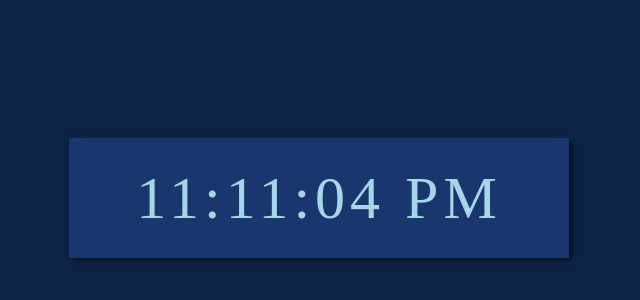
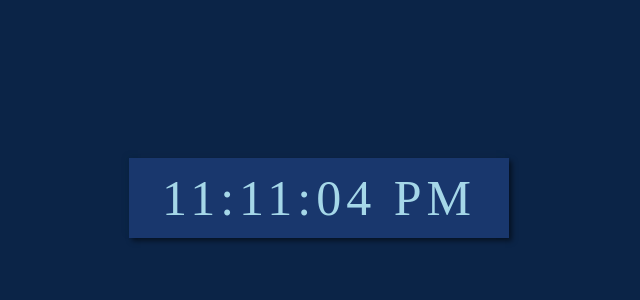
Before and after one commit to azadkiziltas/Digital-Clock-App, a plain HTML site: page index.html in a window 1280 px wide. Shown: the part 202-502 px from the top of the page, without its empty margins (321-961 px from the left). Drawn offline with Linux system fonts and the light colour scheme.

Commit message:
size fix

```diff
--- a/style.css
+++ b/style.css
@@ -15,9 +15,9 @@ body {
 }
 .clock {
     background-color: #19376d;
-    height: 120px;
-    width: 500px;
-    line-height: 120px;
+    height: 80px;
+    width: 380px;
+    line-height: 80px;
     text-align: center;
     padding: 0, 5px;
     box-shadow: -3px -3px 7px rgba(17, 51, 40, 0.05),
@@ -25,7 +25,7 @@ body {
 }
 
 .clock .display {
-    font-size: 60px;
+    font-size: 50px;
     color: #a5d7e8;
     letter-spacing: 5px;
 }
```
